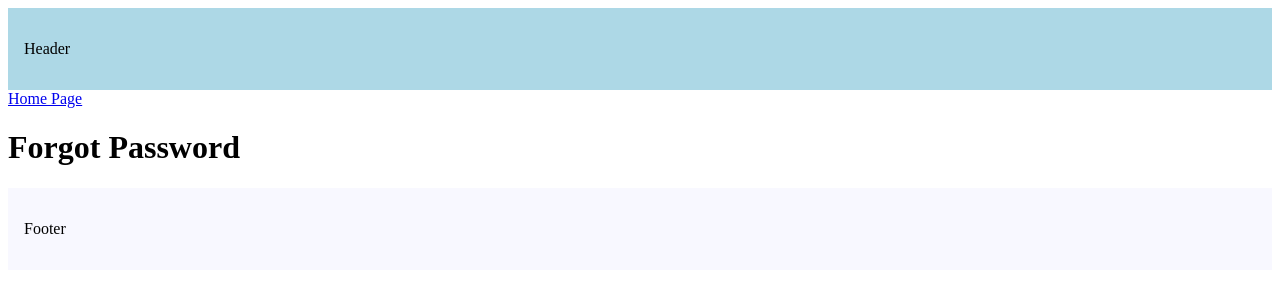
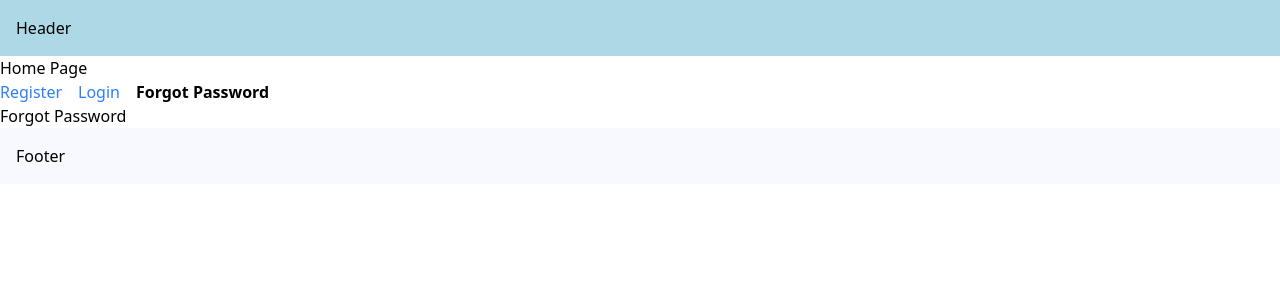
Before and after one commit to GiorgiTch204/nextjs_practise, a Next.js app: page /forgot-password in a window 1280 px wide. Shown: the top 300 px of the page. Built offline with nearby package versions, Linux system fonts and the light colour scheme.

Commit message:
Created active links

```diff
--- /dev/null
+++ b/src/app/(auth)/layout.tsx
@@ -0,0 +1,35 @@
+"use client";
+
+import Link from "next/link";
+import { usePathname } from "next/navigation";
+import "./style.css";
+
+const navLinks = [
+    {name:"Register", href:"/register"},
+    {name:"Login", href:"/login"},
+    {name:"Forgot Password", href:"/forgot-password"},
+];
+
+export default function AuthLayout({
+    children,
+}:{
+    children: React.ReactNode;
+}) {
+        const pathname = usePathname();
+
+    return(
+        <>
+            <div>
+                {navLinks.map((link) =>{
+                    const isActive = pathname === link.href || (pathname.startsWith(link.href) && link.href !== "/");
+                    return (
+                        <Link className={isActive ? "font-bold mr-4" : "text-blue-500 mr-4"} href={link.href} key={link.name}>
+                            {link.name}
+                        </Link>
+                    )
+                })}
+                {children}
+            </div>
+        </>
+    );
+}
--- /dev/null
+++ b/src/app/(auth)/style.css
@@ -0,0 +1 @@
+@import "tailwindcss";
```
